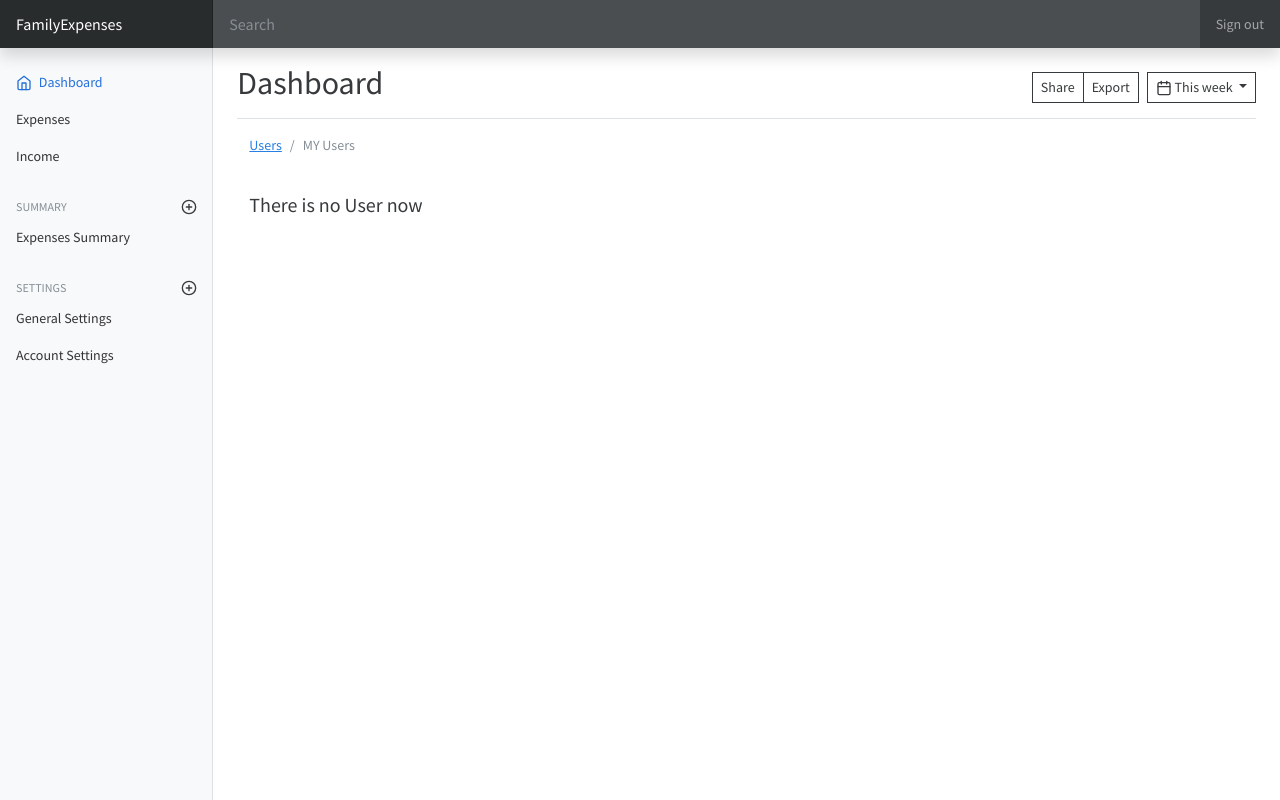
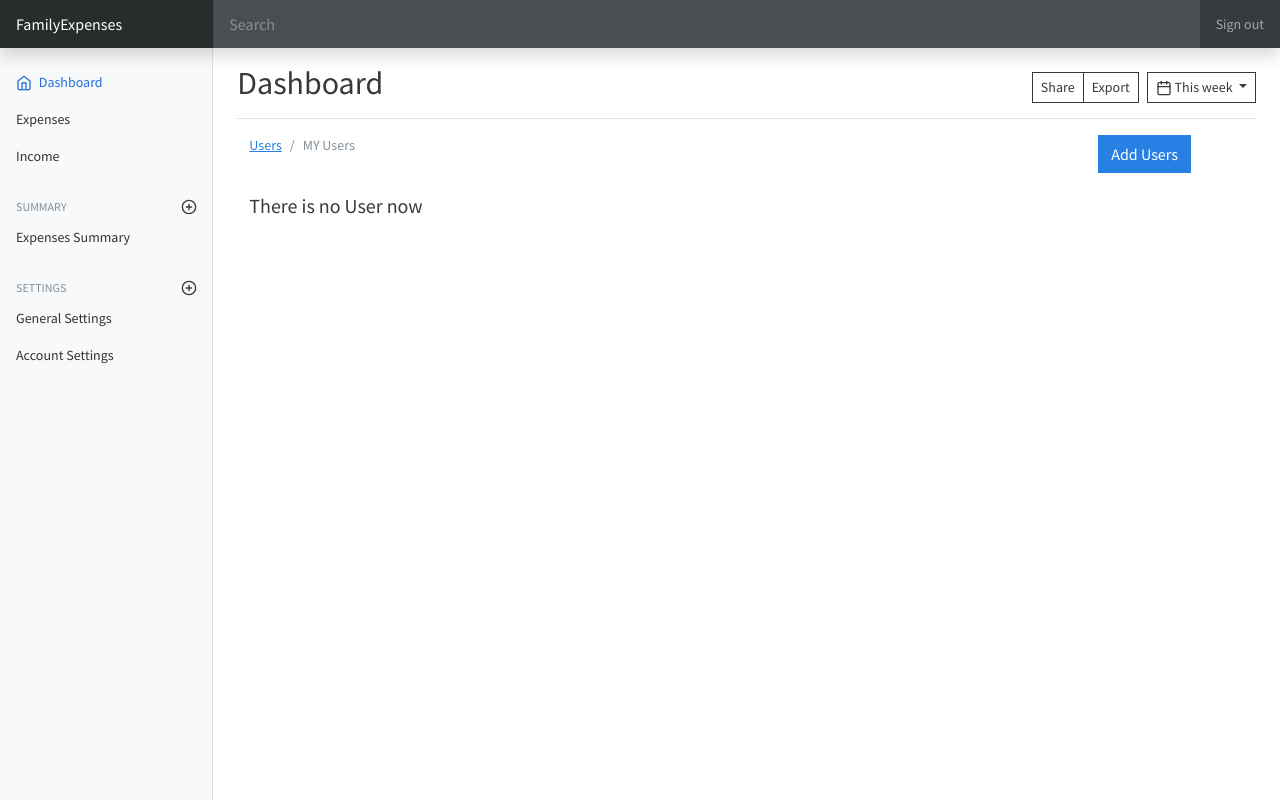
Before and after one commit to Mouiad-JRA/FamilyExpenses, a Django app: template templates/expenses/users.html in a window 1280 px wide. Run offline with Django 4.2, Linux system fonts and the light colour scheme; the template is opened without the code that fills it, so the values that code supplies are empty; some libraries are stand-ins or nearby versions.

Commit message:
feat: add user CURD

```diff
--- a/templates/expenses/users.html
+++ b/templates/expenses/users.html
@@ -20,10 +20,10 @@
     </ol>
 </nav>
         </div>
-{#    <div class="col-md-2">#}
-{#        <a href="{% url 'expenses-dash:add_user' %}"#}
-{#           class="btn btn-primary">{% trans 'Add Users' %}</a>#}
-{#    </div>#}
+    <div class="col-md-2">
+        <a href="{% url 'admin:accounts_user_add' %}"
+           class="btn btn-primary">{% trans 'Add Users' %}</a>
+    </div>
 </div>
     <br/>
 <div class="container">
@@ -38,6 +38,8 @@
            <th>{% trans "Email" %}</th>
            <th>{% trans "Family Name" %}</th>
            <th>{% trans "Is Head" %}</th>
+           <th>{% trans "Edit" %}</th>
+           <th>{% trans "Delete" %}</th>
 
         </tr>
         </thead>
@@ -56,9 +58,10 @@
             <td>
                {{  user.head }}
             </td>
-{#         <th><a id="edit" href="{% url "expenses-dash:edit_expense" outlay.id %}" class="btn btn-secondary btn-sm">#}
-{#             {% trans "Edit" %}</a> </th>#}
-
+         <th><a id="edit" href="{% url "admin:accounts_user_change" user.id %}" class="btn btn-secondary btn-sm">
+             {% trans "Edit" %}</a> </th>
+         <th><a id="edit" href="{% url "admin:accounts_user_delete" user.id %}" class="btn btn-danger btn-sm">
+             {% trans "Delete" %}</a> </th>
         </tr>
         {% endfor %}
         </tbody>
```
Also changed, not shown: expense/migrations/0006_alter_outlay_date.py (added), income/migrations/0002_alter_income_date.py (added).
